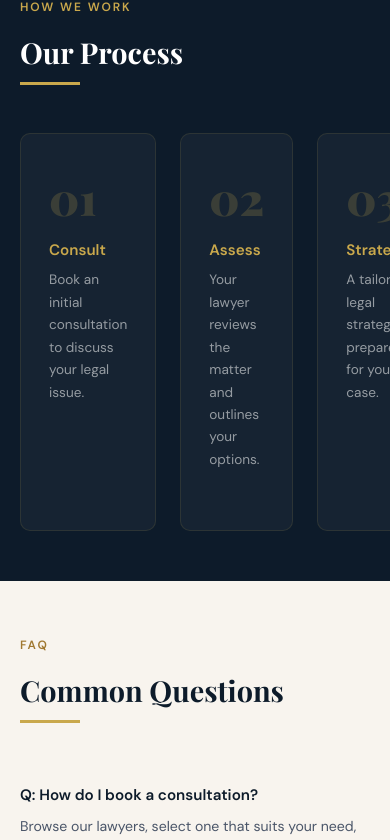
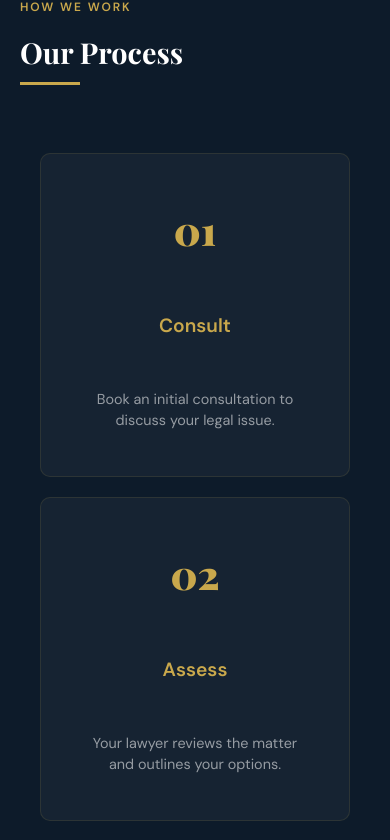
Before and after one commit to Consult-teck/Lexconsult-, a React (Create React App) app: page /services in a window 390 px wide. Shown: the part 3700-4540 px from the top of the page. Built offline with nearby package versions, Linux system fonts and the light colour scheme.

Commit message:
Fix Services page Process section to match Home page layout

```diff
--- a/src/pages/Services.jsx
+++ b/src/pages/Services.jsx
@@ -75,20 +75,57 @@ export default function Services() {
         </div>
       </section>
 
-      {/* Process */}
+           {/* Process - Fixed for Mobile */}
       <section className="section" style={{ background: "var(--navy)" }}>
         <div className="container">
           <span className="eyebrow" style={{ color: "var(--gold)" }}>How We Work</span>
           <h2 className="section-title" style={{ color: "white", marginTop: 8 }}>Our Process</h2>
           <div className="gold-line" style={{ margin: "0 0 48px" }}></div>
-          <div style={{ display: "grid", gridTemplateColumns: "repeat(4, 1fr)", gap: 24 }}>
+
+          {/* Process Grid - Desktop vs Mobile */}
+          <div className="process-grid" style={{
+            display: "grid",
+            gridTemplateColumns: "repeat(4, 1fr)",
+            gap: 24
+          }}>
             {process.map((p, i) => (
-              <div key={p.num} style={{ background: "rgba(255,255,255,0.04)", border: "1px solid rgba(201,168,76,0.12)", borderRadius: 10, padding: 28, position: "relative" }}>
-                <span style={{ fontFamily: "'Playfair Display', serif", fontSize: "2.8rem", fontWeight: 900, color: "rgba(201,168,76,0.2)", display: "block", marginBottom: 8 }}>{p.num}</span>
-                <h3 style={{ fontFamily: "'DM Sans', sans-serif", fontWeight: 700, color: "var(--gold)", marginBottom: 10, fontSize: "0.95rem" }}>{p.title}</h3>
-                <p style={{ fontSize: "0.85rem", color: "rgba(255,255,255,0.55)", lineHeight: 1.65 }}>{p.desc}</p>
+              <div key={p.num} className="process-step" style={{
+                background: "rgba(255,255,255,0.04)",
+                border: "1px solid rgba(201,168,76,0.12)",
+                borderRadius: 10,
+                padding: 28,
+                position: "relative"
+              }}>
+                <span className="process-num" style={{
+                  fontFamily: "'Playfair Display', serif",
+                  fontSize: "2.8rem",
+                  fontWeight: 900,
+                  color: "rgba(201,168,76,0.2)",
+                  display: "block",
+                  marginBottom: 8
+                }}>{p.num}</span>
+                <h3 className="process-title" style={{
+                  fontFamily: "'DM Sans', sans-serif",
+                  fontWeight: 700,
+                  color: "var(--gold)",
+                  marginBottom: 10,
+                  fontSize: "0.95rem"
+                }}>{p.title}</h3>
+                <p className="process-desc" style={{
+                  fontSize: "0.85rem",
+                  color: "rgba(255,255,255,0.55)",
+                  lineHeight: 1.65
+                }}>{p.desc}</p>
                 {i < process.length - 1 && (
-                  <span style={{ position: "absolute", right: -12, top: "50%", transform: "translateY(-50%)", color: "var(--gold)", opacity: 0.4, fontSize: "1.2rem" }}>→</span>
+                  <span className="process-arrow" style={{
+                    position: "absolute",
+                    right: -12,
+                    top: "50%",
+                    transform: "translateY(-50%)",
+                    color: "var(--gold)",
+                    opacity: 0.4,
+                    fontSize: "1.2rem"
+                  }}>→</span>
                 )}
               </div>
             ))}
--- a/src/styles/global.css
+++ b/src/styles/global.css
@@ -473,3 +473,49 @@ input, textarea, select {
     word-wrap: break-word !important;
   }
 }
+
+
+/* ===== FIX SERVICES PAGE PROCESS SECTION TO MATCH HOME PAGE ===== */
+@media (max-width: 768px) {
+  /* Make process grid stack vertically like Home page */
+  .process-grid {
+    display: flex !important;
+    flex-direction: column !important;
+    gap: 20px !important;
+  }
+
+  /* Make each step look like Home page cards */
+  .process-step {
+    width: 100% !important;
+    margin: 0 !important;
+    text-align: center !important;
+    padding: 24px 20px !important;
+  }
+
+  /* Hide the arrows between steps on mobile */
+  .process-arrow {
+    display: none !important;
+  }
+
+  /* Step number styling - match Home page */
+  .process-num {
+    font-size: 2.5rem !important;
+    color: var(--gold) !important;
+    opacity: 1 !important;
+    margin-bottom: 12px !important;
+  }
+
+  /* Step title - match Home page */
+  .process-title {
+    font-size: 1.2rem !important;
+    margin-bottom: 12px !important;
+  }
+
+  /* Step description - match Home page */
+  .process-desc {
+    font-size: 0.9rem !important;
+    line-height: 1.5 !important;
+    max-width: 100% !important;
+    word-wrap: break-word !important;
+  }
+}
```
